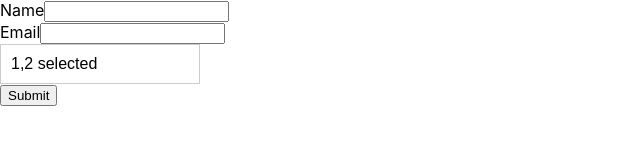
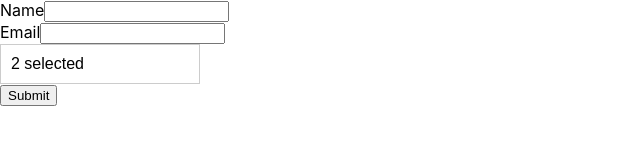
Before and after one commit to rotemYehiel/foresight-works-rotem, a React (Create React App) app: page / in a window 1280 px wide. Shown: the top 160 px of the page, without its empty margins (0-640 px from the left). Built offline with nearby package versions, Linux system fonts and the light colour scheme.

Commit message:
adding T generic to Select

```diff
--- a/src/components/Form.tsx
+++ b/src/components/Form.tsx
@@ -1,6 +1,10 @@
 import React, { useState } from "react";
 import Select from "./Select";
 
+interface Option {
+  label: string;
+  value: number;
+}
 interface CustomInputProps {
   label: string;
   value: string;
@@ -30,7 +34,9 @@ const CustomInput: React.FC<CustomInputProps> = ({
 const Form: React.FC = () => {
   const [name, setName] = useState("");
   const [email, setEmail] = useState("");
-  const [selectedOptions, setSelectedOptions] = useState<any>([1, 2]);
+  const [selectedOptions, setSelectedOptions] = useState<number[] | null>([
+    1, 2,
+  ]);
   const [nameError, setNameError] = useState<string | null>(null);
   const [emailError, setEmailError] = useState<string | null>(null);
   const [selectedOptionsError, setSelectedOptionsError] = useState<
@@ -39,7 +45,7 @@ const Form: React.FC = () => {
 
   const isMultipleSelect: boolean = true;
 
-  const options = [
+  const options: Option[] = [
     { label: "Option 1", value: 1 },
     { label: "Option 2", value: 2 },
     { label: "Option 3", value: 3 },
@@ -53,6 +59,7 @@ const Form: React.FC = () => {
 
   const handleSubmit = (e: React.FormEvent) => {
     e.preventDefault();
+
     if (!name || name.length > 20) {
       setNameError("Name is required and must be less than 20 characters");
       return;
@@ -113,7 +120,7 @@ const Form: React.FC = () => {
       <Select
         options={options}
         isMultiple={isMultipleSelect}
-        placeholder="Select options"
+        placeholder={isMultipleSelect ? "Select options" : "Select option"}
         onSelect={handleSelect}
         initialValue={selectedOptions}
       />
--- a/src/components/Select.tsx
+++ b/src/components/Select.tsx
@@ -1,27 +1,29 @@
-import React, { memo, useEffect, useRef, useState } from "react";
+import { memo, useEffect, useRef, useState } from "react";
 
-interface Option {
+interface Option<T> {
   label: string;
-  value: any;
+  value: NonNullable<T>;
 }
 
-interface SelectProps {
-  options: Option[];
+interface SelectProps<T> {
+  options: Option<T>[];
   isMultiple?: boolean;
   placeholder?: string;
-  initialValue?: any;
-  onSelect: (selected: any) => void;
+  initialValue?: NonNullable<T> | NonNullable<T>[] | null;
+  onSelect: (selected: NonNullable<T> | NonNullable<T>[]) => void;
 }
 
-const Select: React.FC<SelectProps> = ({
+const Select = <T,>({
   options,
   isMultiple = false,
   placeholder = "Select...",
-  initialValue = isMultiple ? [] : null,
+  initialValue,
   onSelect,
-}) => {
+}: SelectProps<T>) => {
   const [isOpen, setIsOpen] = useState(false);
-  const [selected, setSelected] = useState<any>(initialValue);
+  const [selected, setSelected] = useState<
+    NonNullable<T> | NonNullable<T>[] | null
+  >(initialValue || (isMultiple ? [] : null));
   const [filter, setFilter] = useState("");
   const containerRef = useRef<HTMLDivElement>(null);
   const isChanged = useRef<boolean>(false);
@@ -42,16 +44,18 @@ const Select: React.FC<SelectProps> = ({
   }, [containerRef]);
 
   useEffect(() => {
-    if (isChanged.current) onSelect(selected);
+    if (isChanged.current)
+      onSelect(selected as NonNullable<T> | NonNullable<T>[]);
   }, [selected]);
 
-  const handleSelect = (value: any) => {
+  const handleSelect = (value: NonNullable<T>) => {
     if (isMultiple) {
-      if (selected.includes(value)) {
-        setSelected(selected.filter((item: any) => item !== value));
+      const newArray = Array.isArray(selected) ? [...selected] : [];
+      if (newArray.includes(value)) {
+        setSelected(newArray.filter((item) => item !== value));
         isChanged.current = true;
       } else {
-        setSelected([...selected, value]);
+        setSelected([...newArray, value]);
         isChanged.current = true;
       }
     } else {
@@ -67,22 +71,23 @@ const Select: React.FC<SelectProps> = ({
   };
 
   const handleDeselectAll = () => {
-    setSelected([]);
+    setSelected(isMultiple ? [] : null);
     isChanged.current = true;
   };
 
   const filteredOptions = options.filter((option) =>
     option.label.toLowerCase().includes(filter.toLowerCase())
   );
-
   const renderOptions = () =>
     filteredOptions.map((option) => (
-      <div key={option.value} className="option">
+      <div key={option.value.toString()} className="option">
         {isMultiple ? (
           <label>
             <input
               type="checkbox"
-              checked={selected.includes(option.value)}
+              checked={
+                Array.isArray(selected) && selected.includes(option.value)
+              }
               onChange={() => handleSelect(option.value)}
             />
             {option.label}
@@ -104,8 +109,8 @@ const Select: React.FC<SelectProps> = ({
     <div className="select-container" ref={containerRef}>
       <div className="select-header" onClick={() => setIsOpen(!isOpen)}>
         {isMultiple
-          ? selected.length
-            ? `${selected} selected`
+          ? (selected as T[]).length
+            ? `${(selected as T[]).length} selected`
             : placeholder
           : options.find((option) => option.value === selected)?.label ||
             placeholder}
```
